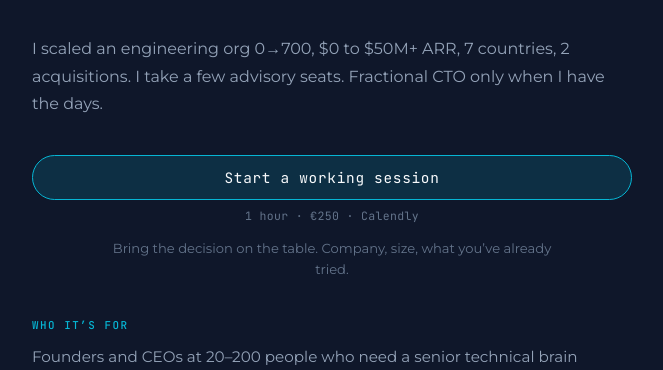
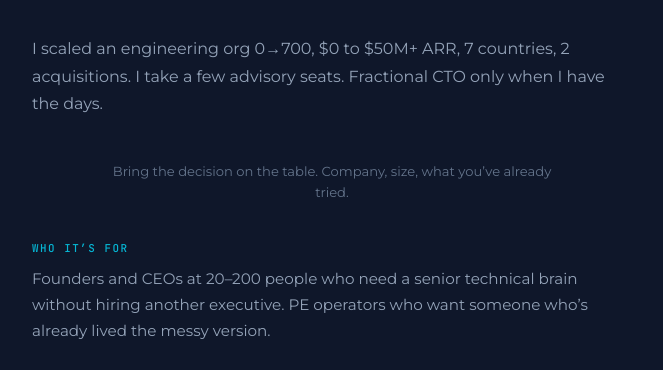
Before and after one commit to mpetyx/mpetyx.github.io, a plain HTML site: page index.html in a window 1280 px wide. Shown: the part 430-800 px from the top of the page, without its empty margins (308-971 px from the left). Drawn offline with Linux system fonts and the light colour scheme.

Commit message:
Remove paid mentoring CTA for now

```diff
--- a/index.html
+++ b/index.html
@@ -418,13 +418,6 @@
     </section>
 
     <div class="cta">
-      <a
-        class="pill pill-primary"
-        href="https://calendly.com/mpetyx/mentoring-session"
-        target="_blank"
-        rel="noopener noreferrer"
-      >Start a working session</a>
-      <span class="link-caption">1 hour · €250 · Calendly</span>
       <p class="cta-note">Bring the decision on the table. Company, size, what you’ve already tried.</p>
     </div>
 
```
